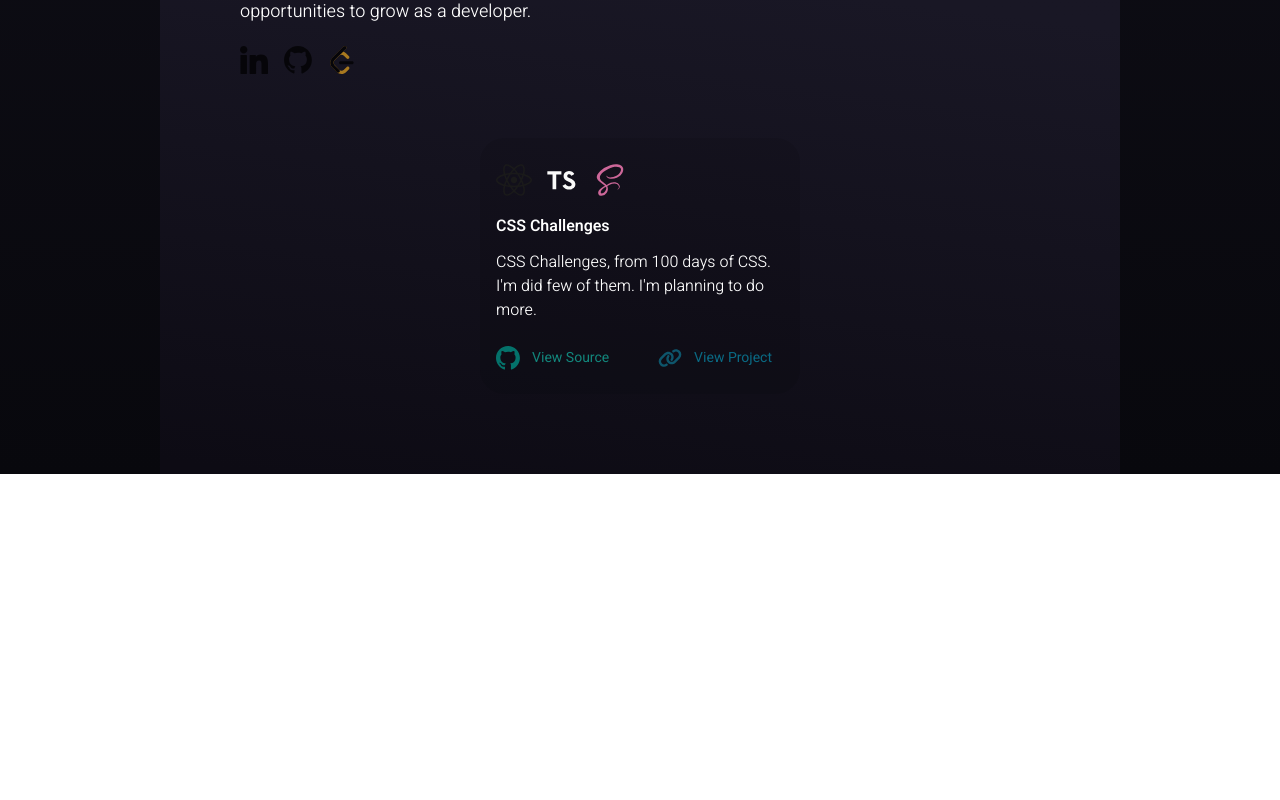
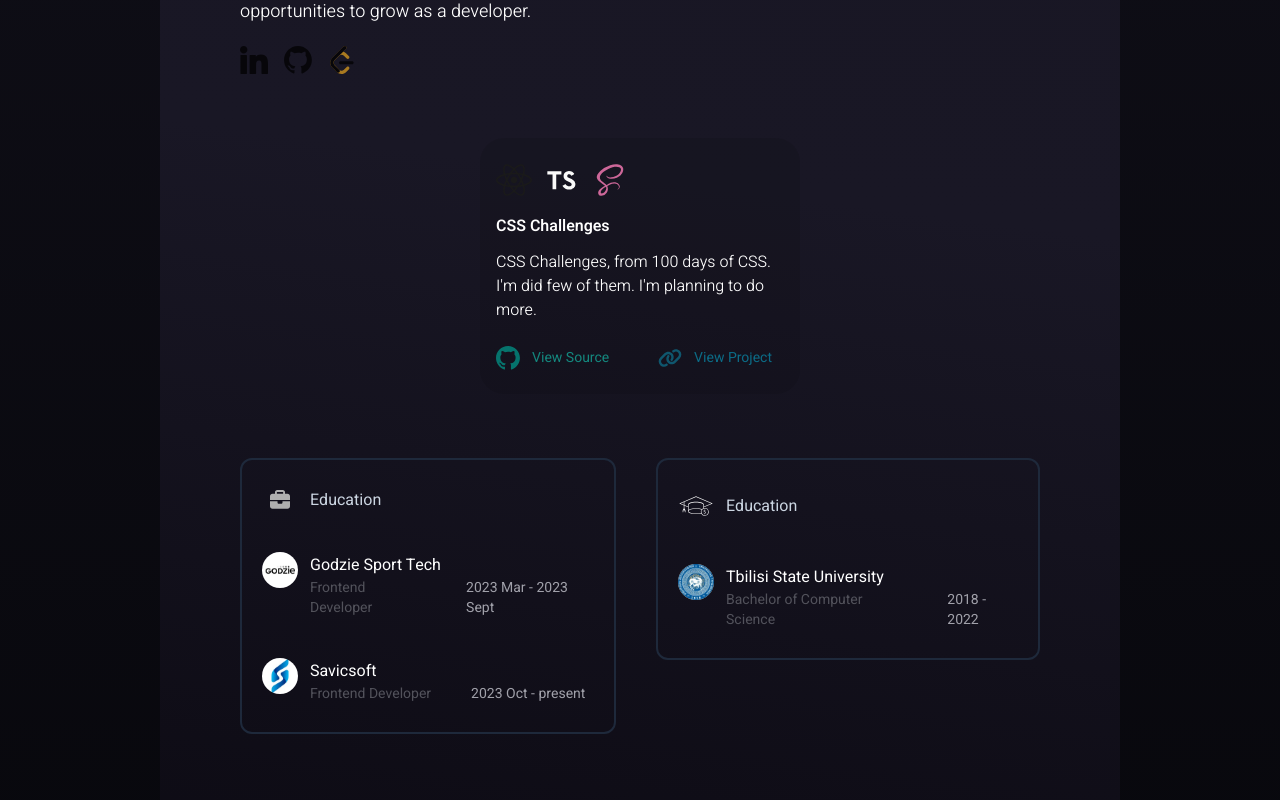
Before and after one commit to nikaakin/portfolio, a Next.js app: page / in a window 1280 px wide. Shown: the part 574-1374 px from the top of the page. Before the commit the page ends 1048 px from the top, so only its background shows below. Built offline with nearby package versions, Linux system fonts and the light colour scheme.

Commit message:
feat: add styles for experience and education cards

```diff
--- a/Icons/EducationIcon.tsx
+++ b/Icons/EducationIcon.tsx
@@ -1,8 +1,13 @@
 export const EducationIcon = ({ theme }: { theme: string }) => {
   return (
-    <svg xmlns="http://www.w3.org/2000/svg" viewBox="0 0 256 256">
-      <g id="icons_without_caption" data-name="icons without caption">
-        <g id="EDUCATION_SAVINGS" data-name="EDUCATION SAVINGS">
+    <svg
+      xmlns="http://www.w3.org/2000/svg"
+      viewBox="0 0 256 256"
+      width="36px"
+      height="36px"
+    >
+      <g id="icons_without_caption">
+        <g id="EDUCATION_SAVINGS">
           <path
             fill={theme === "light" ? "#1a1a1a" : "#fafafa"}
             d="M180.69 119.44v28a21.89 21.89 0 0 1 4-1.35v-26.65zM128 98.5c-32.31 0-56.68 9-56.68 20.94h4c0-8 21.64-16.94 52.68-16.94s52.68 8.93 52.68 16.94h4c0-11.94-24.37-20.94-56.68-20.94zM128 143.9c-14.82 0-28.79 2-39.32 5.66-5.91 2-10.42 4.52-13.36 7.29v-37.41h-4v45.39c0 11.94 24.37 20.94 56.68 20.94 14.39 0 27.19-1.78 37-4.82 1.33-.41 2.6-.84 3.81-1.3a22.19 22.19 0 0 1-1.46-3.84c-1.19.45-2.45.88-3.79 1.29-9.09 2.8-21.33 4.67-35.54 4.67-31.05 0-52.68-8.93-52.68-16.94 0-8 21.64-16.93 52.68-16.93 16.19 0 29.83 2.43 39.16 5.9 1.36.5 2.62 1 3.79 1.56a22.31 22.31 0 0 1 2.78-3.2q-1.82-.91-3.9-1.74c-10.23-4.06-24.95-6.52-41.85-6.52z"
--- /dev/null
+++ b/Icons/ExperienceIcon.tsx
@@ -0,0 +1,17 @@
+import { LIGHT_THEME } from "@/config";
+
+export const ExperienceIcon = ({ theme }: { theme: string }) => {
+  return (
+    <svg
+      xmlns="http://www.w3.org/2000/svg"
+      viewBox="0 0 512 512"
+      width="20px"
+      height="20px"
+    >
+      <path
+        fill={theme === LIGHT_THEME ? "#1a1a1a" : "#afafaf"}
+        d="M184 48H328c4.4 0 8 3.6 8 8V96H176V56c0-4.4 3.6-8 8-8zm-56 8V96H64C28.7 96 0 124.7 0 160v96H192 320 512V160c0-35.3-28.7-64-64-64H384V56c0-30.9-25.1-56-56-56H184c-30.9 0-56 25.1-56 56zM512 288H320v32c0 17.7-14.3 32-32 32H224c-17.7 0-32-14.3-32-32V288H0V416c0 35.3 28.7 64 64 64H448c35.3 0 64-28.7 64-64V288z"
+      ></path>
+    </svg>
+  );
+};
--- a/Icons/WorkIcon.tsx
+++ /dev/null
@@ -1,10 +0,0 @@
-import { LIGHT_THEME } from "@/config";
-
-export const WorkIcon = ({ theme }: { theme: string }) => {
-  <svg xmlns="http://www.w3.org/2000/svg" viewBox="0 0 512 512">
-    <path
-      fill={theme === LIGHT_THEME ? "#1a1a1a" : "#fafafa"}
-      d="M184 48H328c4.4 0 8 3.6 8 8V96H176V56c0-4.4 3.6-8 8-8zm-56 8V96H64C28.7 96 0 124.7 0 160v96H192 320 512V160c0-35.3-28.7-64-64-64H384V56c0-30.9-25.1-56-56-56H184c-30.9 0-56 25.1-56 56zM512 288H320v32c0 17.7-14.3 32-32 32H224c-17.7 0-32-14.3-32-32V288H0V416c0 35.3 28.7 64 64 64H448c35.3 0 64-28.7 64-64V288z"
-    ></path>
-  </svg>;
-};
--- a/Icons/index.ts
+++ b/Icons/index.ts
@@ -7,4 +7,4 @@ export * from "./LinkIcon";
 export * from "./ReactIcon";
 export * from "./TypescriptIcon";
 export * from "./EducationIcon";
-export * from "./WorkIcon";
+export * from "./ExperienceIcon";
--- a/app/page.tsx
+++ b/app/page.tsx
@@ -19,8 +19,12 @@ export default function Home() {
         <Introduction theme={theme} />
         <PersonalLinks theme={theme} />
       </div>
-      <ProjectsOnHome theme={theme} />
-      <Past theme={theme} />
+      <div className="md:mb-16 mb-8">
+        <ProjectsOnHome theme={theme} />
+      </div>
+      <div className="md:mb-16 mb-8">
+        <Past theme={theme} />
+      </div>
     </main>
   );
 }
--- a/components/EducationCard/EducationCard.tsx
+++ b/components/EducationCard/EducationCard.tsx
@@ -1,12 +1,25 @@
-import { EducationType, ThemePropType } from "@/types";
+import { EducationType } from "@/types";
+import Image from "next/image";
 
-export const EducationCard = ({
-  education,
-  theme,
-}: ThemePropType & { education: EducationType }) => {
+export const EducationCard = ({ education }: { education: EducationType }) => {
   return (
-    <div>
-      <div></div>
+    <div className="flex gap-3 flex-1 ">
+      <div className="rounded-full overflow-hidden w-9 h-9">
+        <Image
+          alt={education.name}
+          src={education.logo}
+          width={36}
+          height={36}
+          className="object-contain  "
+        />
+      </div>
+      <div className="flex-1">
+        <div className="capitalize leading-relaxed">{education.name}</div>
+        <div className="flex gap-10 items-start ">
+          <span className="text-zinc-600 text-sm">{education.degree}</span>
+          <span className="text-zinc-400 text-sm">{education.duration}</span>
+        </div>
+      </div>
     </div>
   );
 };
--- a/components/ExperienceCard/ExperienceCard.tsx
+++ b/components/ExperienceCard/ExperienceCard.tsx
@@ -1,14 +1,29 @@
-import { ExperienceType, ThemePropType } from "@/types";
+import { ExperienceType } from "@/types";
+import Image from "next/image";
 
 export const ExperienceCard = ({
   experience,
-  theme,
-}: ThemePropType & {
+}: {
   experience: ExperienceType;
 }) => {
   return (
-    <div>
-      <div></div>
+    <div className="flex gap-3 flex-1">
+      <div className="rounded-full overflow-hidden w-9 h-9">
+        <Image
+          alt={experience.name}
+          src={experience.logo}
+          width={36}
+          height={36}
+          className="object-contain  "
+        />
+      </div>
+      <div className="flex-1 ">
+        <div className="capitalize leading-relaxed">{experience.name}</div>
+        <div className="flex gap-10 items-start ">
+          <span className="text-zinc-600 text-sm">{experience.title}</span>
+          <span className="text-zinc-400 text-sm">{experience.duration}</span>
+        </div>
+      </div>
     </div>
   );
 };
--- a/components/Past/Past.tsx
+++ b/components/Past/Past.tsx
@@ -1,18 +1,45 @@
-import { education, experience } from "@/config";
+import { LIGHT_THEME, education, experience } from "@/config";
 import { EducationCard, ExperienceCard } from "@/components";
 import { ThemePropType } from "@/types";
+import { EducationIcon, ExperienceIcon } from "@/Icons";
 
 export const Past = ({ theme }: ThemePropType) => {
   return (
-    <div>
-      <div>
+    <div className="flex flex-wrap md:flex-nowrap justify-center gap-10 items-start ">
+      <div
+        className={`flex  md:gap-10 gap-6 flex-col  border-2 rounded-xl md:py-7 md:px-5 py-5 px-3 ${
+          theme === LIGHT_THEME ? "border-zinc-200" : "border-slate-800"
+        }`}
+      >
+        <div
+          className={`flex items-center gap-5 ml-2 ${
+            theme === LIGHT_THEME ? "text-zinc-500" : "text-slate-300"
+          }`}
+        >
+          <ExperienceIcon theme={theme} />
+          <span>Education</span>
+        </div>
+
         {experience.map((exp) => (
-          <ExperienceCard key={exp.name} experience={exp} theme={theme} />
+          <ExperienceCard key={exp.name} experience={exp} />
         ))}
       </div>
-      <div>
+
+      <div
+        className={`flex md:gap-10 gap-6  flex-col  border-2 rounded-xl md:py-7 md:px-5 py-5 px-3 ${
+          theme === LIGHT_THEME ? "border-zinc-200" : "border-slate-800"
+        }`}
+      >
+        <div
+          className={`flex items-center gap-3  ${
+            theme === LIGHT_THEME ? "text-zinc-500" : "text-slate-300"
+          }`}
+        >
+          <EducationIcon theme={theme} />
+          <span>Education</span>
+        </div>
         {education.map((edu) => (
-          <EducationCard key={edu.name} education={edu} theme={theme} />
+          <EducationCard key={edu.name} education={edu} />
         ))}
       </div>
     </div>
--- a/config/experience.ts
+++ b/config/experience.ts
@@ -3,12 +3,12 @@ export const experience = [
     logo: "/godzie.jpeg",
     name: "Godzie Sport Tech",
     title: "Frontend Developer",
-    duration: "2023 march - 2023 september",
+    duration: "2023 Mar - 2023 Sept",
   },
   {
     logo: "/savicsoft.jpeg",
     name: "Savicsoft",
     title: "Frontend Developer",
-    duration: "2023 october - present",
+    duration: "2023 Oct - present",
   },
 ];
```
